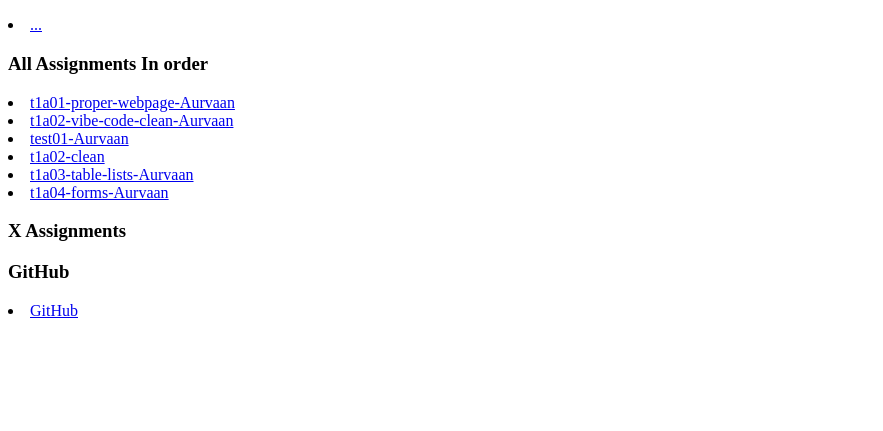
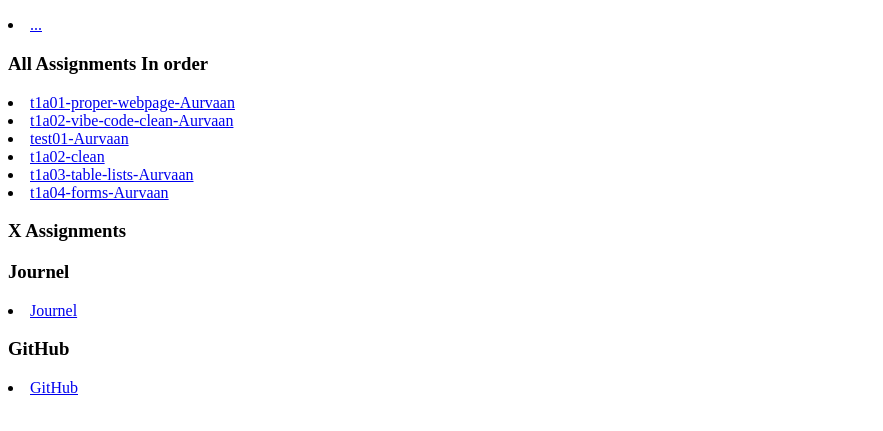
Before and after one commit to John7-web/webdesign2025-Aurvaan, a plain HTML site: page public/index.html in a window 1280 px wide. Shown: the part 91-522 px from the top of the page, without its empty margins (0-883 px from the left). Drawn offline with Linux system fonts and the light colour scheme.

Commit message:
Add files via upload

```diff
--- a/public/index.html
+++ b/public/index.html
@@ -9,5 +9,7 @@
      <li><a href="t1a03-table-lists-Aurvaan.html">t1a03-table-lists-Aurvaan</a></li>
      <li><a href="t1a04-forms-Aurvaan.html">t1a04-forms-Aurvaan</a></li>
     <h3>X Assignments</h3>
+    <h3>Journel</h3>
+    <li><a href="https://sd75-my.sharepoint.com/:w:/g/personal/1419801_learn75_ca/Eeh91trKG5JAs70CBqk3eIcB2nVTIXnfr3N95kZPK4EPQQ?e=oW9iOs">Journel</a></li>
     <h3>GitHub</h3>
     <li><a href=https://github.com/John7-web/webdesign2025-Aurvaan>GitHub</a></li>
```
